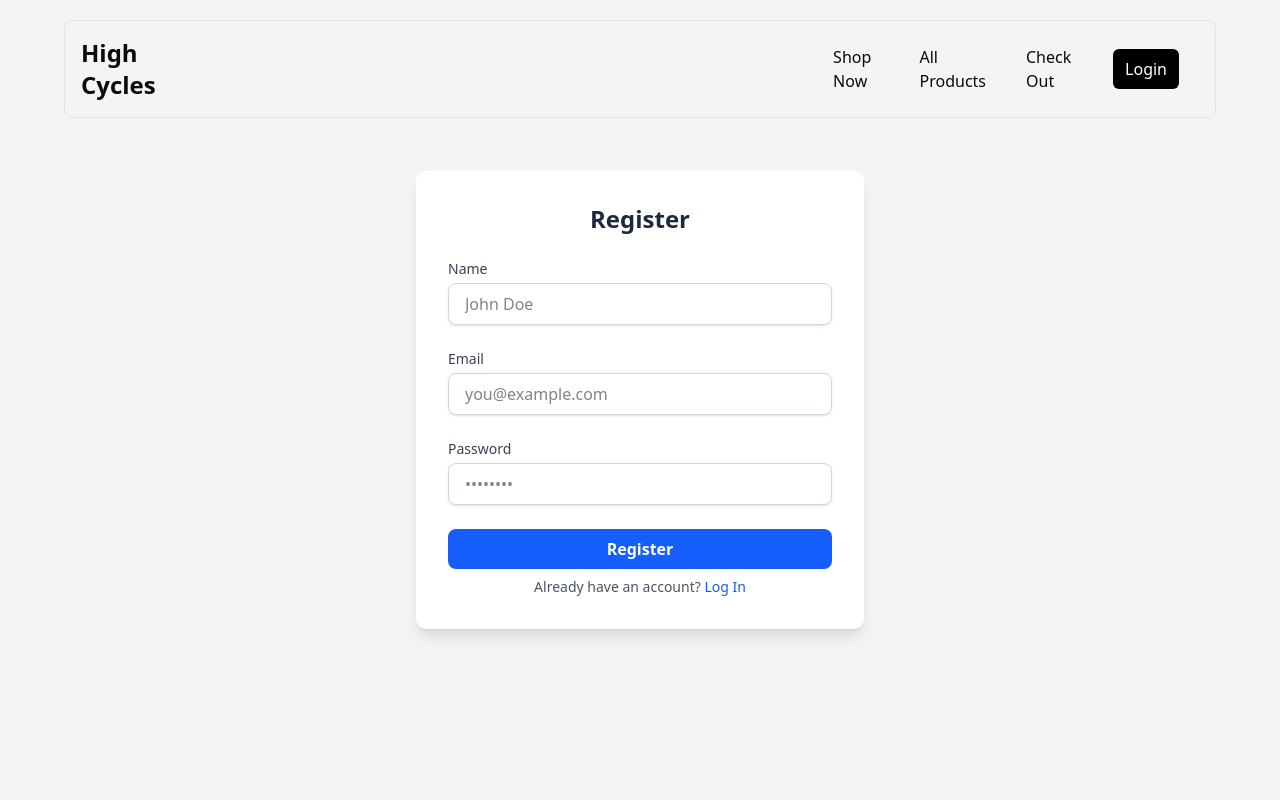
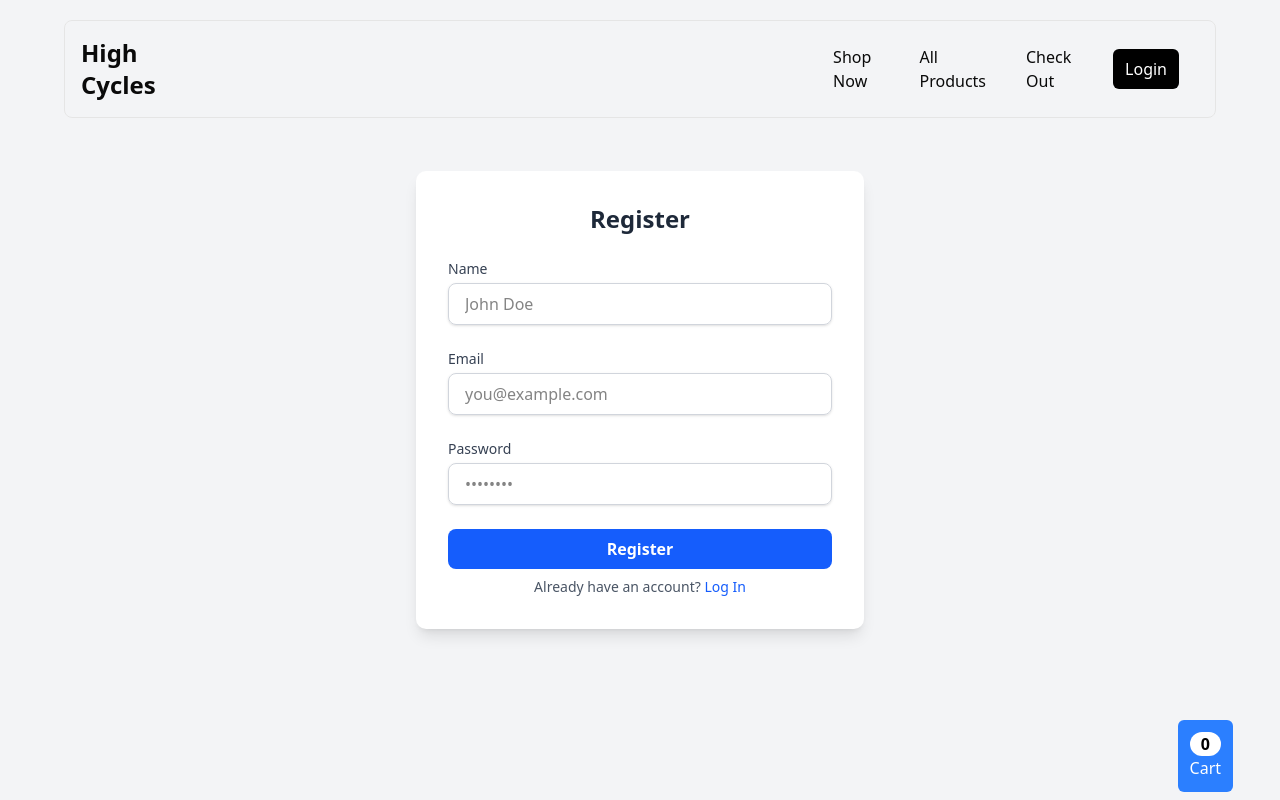
Before and after one commit to Hr-Sajib/BiCycle-Store-clientSide, a React (Vite) app: page /register in a window 1280 px wide. Built offline with nearby package versions, Linux system fonts and the light colour scheme.

Commit message:
cart functionality

```diff
--- a/src/App.tsx
+++ b/src/App.tsx
@@ -1,16 +1,25 @@
-
-import { Outlet } from 'react-router-dom'
-import './App.css'
-import Navbar from './components/layout/Navbar'
+import { Outlet } from "react-router-dom";
+import { useSelector } from "react-redux"; // Import useSelector
+import { selectCart } from "@/redux/features/cart/cartSlice"; // Import cart selector
+import "./App.css";
+import Navbar from "@/components/layout/Navbar"; // Adjusted path with @ alias
 
 function App() {
+  const cart = useSelector(selectCart); // Fetch cart data from Redux store
+  const cartItemCount = cart.length; // Number of unique products in cart
 
   return (
     <>
-      <Navbar/>
-      <Outlet/>
+      <Navbar />
+      <div className="fixed top-[90vh] left-[92vw] bg-blue-500 text-white p-3 rounded-sm z-20">
+        <p className="bg-white text-black font-bold flex justify-center rounded-full">
+          {cartItemCount} {/* Dynamic count */}
+        </p>
+        <p>Cart</p>
+      </div>
+      <Outlet />
     </>
-  )
+  );
 }
 
-export default App
+export default App;
--- a/src/pages/home/FeaturedProducts.tsx
+++ b/src/pages/home/FeaturedProducts.tsx
@@ -2,10 +2,12 @@ import { useEffect } from "react";
 import { useDispatch, useSelector } from "react-redux";
 import { selectProducts, setProducts } from "@/redux/features/products/productSlice";
 import { useGetProductQuery } from "@/redux/features/products/productsApi";
+import { addToCart, selectCart } from "@/redux/features/cart/cartSlice"; // Import selectCart
 
 const FeaturedProducts = () => {
   const dispatch = useDispatch();
   const products = useSelector(selectProducts);
+  const cart = useSelector(selectCart); // Fetch cart data
   const { data, isLoading, error } = useGetProductQuery();
 
   useEffect(() => {
@@ -14,8 +16,15 @@ const FeaturedProducts = () => {
     }
   }, [data, dispatch]);
 
-  console.log("Fetched Data:", data?.data);
-  console.log("Store Products:", products);
+  // Handle adding a product to the cart
+  const handleAddToCart = (productId: string) => {
+    dispatch(addToCart({ productId, quantity: 1 }));
+  };
+
+  // Check if a product is in the cart
+  const isProductInCart = (productId: string) => {
+    return cart.some((item) => item.productId === productId);
+  };
 
   if (isLoading) return <div className="text-center py-8 text-gray-500">Loading...</div>;
   if (error) return <div className="text-center py-8 text-red-600">Error loading products</div>;
@@ -27,9 +36,11 @@ const FeaturedProducts = () => {
         <p className="text-center text-gray-500">No products available.</p>
       ) : (
         <div className="grid grid-cols-4 gap-4">
-          {products.map((product, index) => (
+          {products.map((product) => {
+            const inCart = isProductInCart(product._id); // Check if this product is in cart
+            return (
               <div
-              key={index}
+                key={product._id}
                 className="bg-white rounded-lg overflow-hidden shadow-sm hover:shadow-md transition-shadow"
               >
                 <img
@@ -50,12 +61,27 @@ const FeaturedProducts = () => {
                   </p>
                 </div>
                 <div className="flex justify-end">
-                <button className="bg-black p-4 py-2 text-white hover:bg-gray-700 rounded-tl-xl">Add</button>
+                  <button
+                    onClick={() => handleAddToCart(product._id)}
+                    className={`p-4 py-2 text-white rounded-tl-xl ${
+                      inCart ? "bg-gray-300" : "bg-black hover:bg-gray-700"
+                    }`}
+                    disabled={product.quantity === 0} // Disable if out of stock
+                  >
+                    {inCart ? "Added" : "Add"}
+                  </button>
                 </div>
               </div>
-          ))}
+            );
+          })}
         </div>
       )}
+
+      <div className="flex justify-center mt-10">
+        <button className="bg-black p-4 py-2 text-white hover:bg-gray-700 rounded-sm">
+          See All Products
+        </button>
+      </div>
     </div>
   );
 };
--- /dev/null
+++ b/src/redux/features/cart/cartSlice.ts
@@ -0,0 +1,55 @@
+import { createSlice, PayloadAction } from "@reduxjs/toolkit";
+import { RootState } from "../../store";
+
+// Define the CartItem interface
+export interface CartItem {
+  productId: string;
+  quantity: number;
+}
+
+// Define the state type for cart
+type TCartState = {
+  cart: CartItem[];
+};
+
+// Initial state
+const initialState: TCartState = {
+  cart: [],
+};
+
+// Create the cart slice
+const cartSlice = createSlice({
+  name: "cart",
+  initialState,
+  reducers: {
+    setCart: (state, action: PayloadAction<CartItem[]>) => {
+      state.cart = action.payload;
+    },
+    addToCart: (state, action: PayloadAction<CartItem>) => {
+      const item = action.payload;
+      const existingItem = state.cart.find((i) => i.productId === item.productId);
+      if (existingItem) {
+        existingItem.quantity += item.quantity;
+      } else {
+        state.cart.push(item);
+      }
+    },
+    removeFromCart: (state, action: PayloadAction<string>) => {
+      state.cart = state.cart.filter((item) => item.productId !== action.payload);
+    },
+    updateQuantity: (state, action: PayloadAction<{ productId: string; quantity: number }>) => {
+      const { productId, quantity } = action.payload;
+      const item = state.cart.find((i) => i.productId === productId);
+      if (item) {
+        item.quantity = quantity;
+      }
+    },
+  },
+});
+
+// Export actions and reducer
+export const { setCart, addToCart, removeFromCart, updateQuantity } = cartSlice.actions;
+export default cartSlice.reducer;
+
+// Selector
+export const selectCart = (state: RootState) => state.cart.cart;
--- a/src/redux/features/products/productSlice.ts
+++ b/src/redux/features/products/productSlice.ts
@@ -12,6 +12,7 @@ export enum BicycleType {
 
 // Define the Product interface
 export interface TProduct {
+  _id: string
   name: string;
   brand: string;
   price: number;
--- a/src/redux/features/products/productsApi.ts
+++ b/src/redux/features/products/productsApi.ts
@@ -4,7 +4,7 @@ import { TProduct } from "./productSlice";
 
 const productApi = baseApi.injectEndpoints({
   endpoints: (builder) => ({
-    getProduct: builder.query<TProduct[], void>({
+    getProduct: builder.query<{ data: TProduct[] }, void>({
       query: () => ({
         url: "/products",
         method: "GET",
--- a/src/redux/store.ts
+++ b/src/redux/store.ts
@@ -1,9 +1,10 @@
 import { configureStore } from "@reduxjs/toolkit";
 import { baseApi } from "./api/baseApi";
 import { persistReducer, persistStore } from "redux-persist";
-import storage from "redux-persist/lib/storage";
-import authReducer from "./features/auth/authSlice"; // Fixed typo: "auhReducer" -> "authReducer"
-import productReducer from "./features/products/productSlice"; // Add product reducer
+import storage from "redux-persist/lib/storage"; // Default: localStorage for web
+import authReducer from "./features/auth/authSlice";
+import productReducer from "./features/products/productSlice";
+import cartReducer from "./features/cart/cartSlice";
 import {
   FLUSH,
   REHYDRATE,
@@ -13,18 +14,35 @@ import {
   REGISTER,
 } from "redux-persist";
 
-const persistConfig = {
+// Persistence configuration for auth
+const persistConfigAuth = {
   key: "auth",
   storage,
 };
 
-const persistedAuthReducer = persistReducer(persistConfig, authReducer);
+// Persistence configuration for products
+const persistConfigProducts = {
+  key: "products",
+  storage,
+};
+
+// Persistence configuration for cart
+const persistConfigCart = {
+  key: "cart",
+  storage,
+};
+
+// Wrap reducers with persistReducer
+const persistedAuthReducer = persistReducer(persistConfigAuth, authReducer);
+const persistedProductReducer = persistReducer(persistConfigProducts, productReducer);
+const persistedCartReducer = persistReducer(persistConfigCart, cartReducer);
 
 export const store = configureStore({
   reducer: {
-    [baseApi.reducerPath]: baseApi.reducer,
+    [baseApi.reducerPath]: baseApi.reducer, // RTK Query reducer (not persisted)
     auth: persistedAuthReducer,
-    products: productReducer,
+    products: persistedProductReducer,
+    cart: persistedCartReducer,
   },
   middleware: (getDefaultMiddleware) =>
     getDefaultMiddleware({
```
Also changed, not shown: src/redux/features/cart/cartApi.ts (added, +40 -0 lines). Lines whose indentation alone changed are shown as unchanged.
